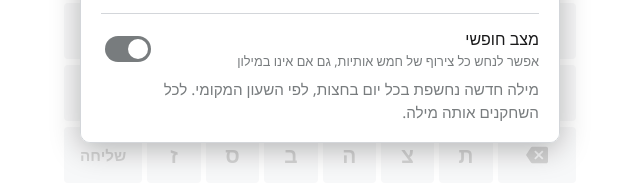
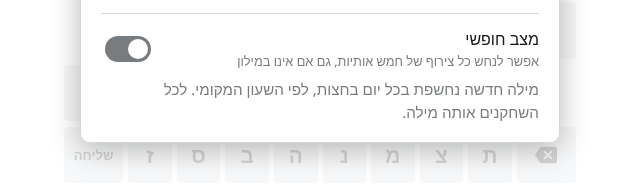
Before and after one commit to rollfash/rollfash.github.io, a plain HTML site: page index.html in a window 1280 px wide. Shown: the part 609-797 px from the top of the page, 320-960 px from the left. Drawn offline with Linux system fonts and the light colour scheme.

Commit message:
תיקון פריסת המקלדת לפי המקלדת העברית הפיזית
נ ו-מ הועברו לשורה התחתונה (מקשי B ו-N), שם הן יושבות במקלדת אמיתית.
קודם הן הופיעו בשורה העליונה, במקומן של האותיות הסופיות ן ו-ם.

הפריסה עכשיו:
  ק ר א ט ו _ פ        (הרווח במקום ן ו-ם)
  ש ד ג כ ע י ח ל      (הרווח בסוף במקום ך ו-ף)
  ז ס ב ה נ מ צ ת      (הרווח במקום ץ)

הרווחים נשמרים כדי שמיקום כל אות יתאים למקלדת פיזית.

Co-Authored-By: Claude Opus 5 <noreply@anthropic.com>

```diff
--- a/css/style.css
+++ b/css/style.css
@@ -218,7 +218,11 @@ body {
   transition: background-color .15s ease, color .15s ease;
 }
 .key:active { opacity: .75; }
-.key.wide { flex: 1.6; font-size: .95rem; gap: 4px; }
+.key.wide { flex: 1.5; font-size: .82rem; gap: 4px; }
+
+/* ריווח בשורה העליונה, במקום שבו יושבות במקלדת אמיתית האותיות
+   הסופיות ן ו-ם. שומר על רוחב אחיד לכל המקשים בכל השורות. */
+.kb-spacer { min-width: 0; }
 .key svg { width: 22px; height: 22px; fill: currentColor; }
 
 .key.correct { background: var(--correct); color: #fff; }
--- a/js/game.js
+++ b/js/game.js
@@ -107,21 +107,39 @@
   }
 
   /* סדר האותיות זהה למקלדת עברית פיזית, משמאל לימין.
-   * ה-CSS נותן לשורות כיוון LTR, כך שהן מופיעות בדיוק בסדר הזה. */
+   * ה-CSS נותן לשורות כיוון LTR, כך שהן מופיעות בדיוק בסדר הזה.
+   *
+   * במקלדת אמיתית מופיעות במקומות I ו-O האותיות הסופיות ן ו-ם, ואילו נ ו-מ
+   * הרגילות יושבות בשורה התחתונה (B ו-N). המשחק מנרמל אותיות סופיות, ולכן
+   * נ ו-מ מופיעות רק במקומן הרגיל למטה, ובשורה העליונה נשאר רווח.
+   *
+   * מספר = רווח בעל רוחב יחסי, כדי שכל השורות יֵצאו באותו רוחב כולל
+   * ולכל המקשים יהיה בערך אותו גודל. */
   const KB_ROWS = [
-    ['ק', 'ר', 'א', 'ט', 'ו', 'נ', 'מ', 'פ'],
-    ['ש', 'ד', 'ג', 'כ', 'ע', 'י', 'ח', 'ל'],
-    ['ENTER', 'ז', 'ס', 'ב', 'ה', 'צ', 'ת', 'BACK'],
+    //  Q ' W          E    R    T    Y    U   I ן  O ם   P
+    [2, 'ק', 'ר', 'א', 'ט', 'ו', 2, 'פ'],
+    //  A    S    D    F    G    H    J    K   L ך  ; ף
+    ['ש', 'ד', 'ג', 'כ', 'ע', 'י', 'ח', 'ל', 2],
+    //       Z    X    C    V    B    N    M    < ת   > ץ
+    ['ENTER', 'ז', 'ס', 'ב', 'ה', 'נ', 'מ', 'צ', 'ת', 'BACK'],
   ];
 
   const BACK_ICON =
     '<svg viewBox="0 0 24 24" aria-hidden="true"><path d="M22 3H7c-.7 0-1.2.4-1.6.9L0 12l5.4 8.1c.4.5.9.9 1.6.9h15c1.1 0 2-.9 2-2V5c0-1.1-.9-2-2-2zm-3 12.6L17.6 17 14 13.4 10.4 17 9 15.6l3.6-3.6L9 8.4 10.4 7 14 10.6 17.6 7 19 8.4 15.4 12l3.6 3.6z"/></svg>';
 
   const keyEls = new Map();
-  KB_ROWS.forEach((letters) => {
+  KB_ROWS.forEach((keys) => {
     const row = document.createElement('div');
     row.className = 'kb-row';
-    letters.forEach((k) => {
+    keys.forEach((k) => {
+      if (typeof k === 'number') {
+        const gap = document.createElement('div');
+        gap.className = 'kb-spacer';
+        gap.style.flex = k;
+        row.appendChild(gap);
+        return;
+      }
+
       const btn = document.createElement('button');
       btn.className = 'key' + (k.length > 1 ? ' wide' : '');
       btn.type = 'button';
```
